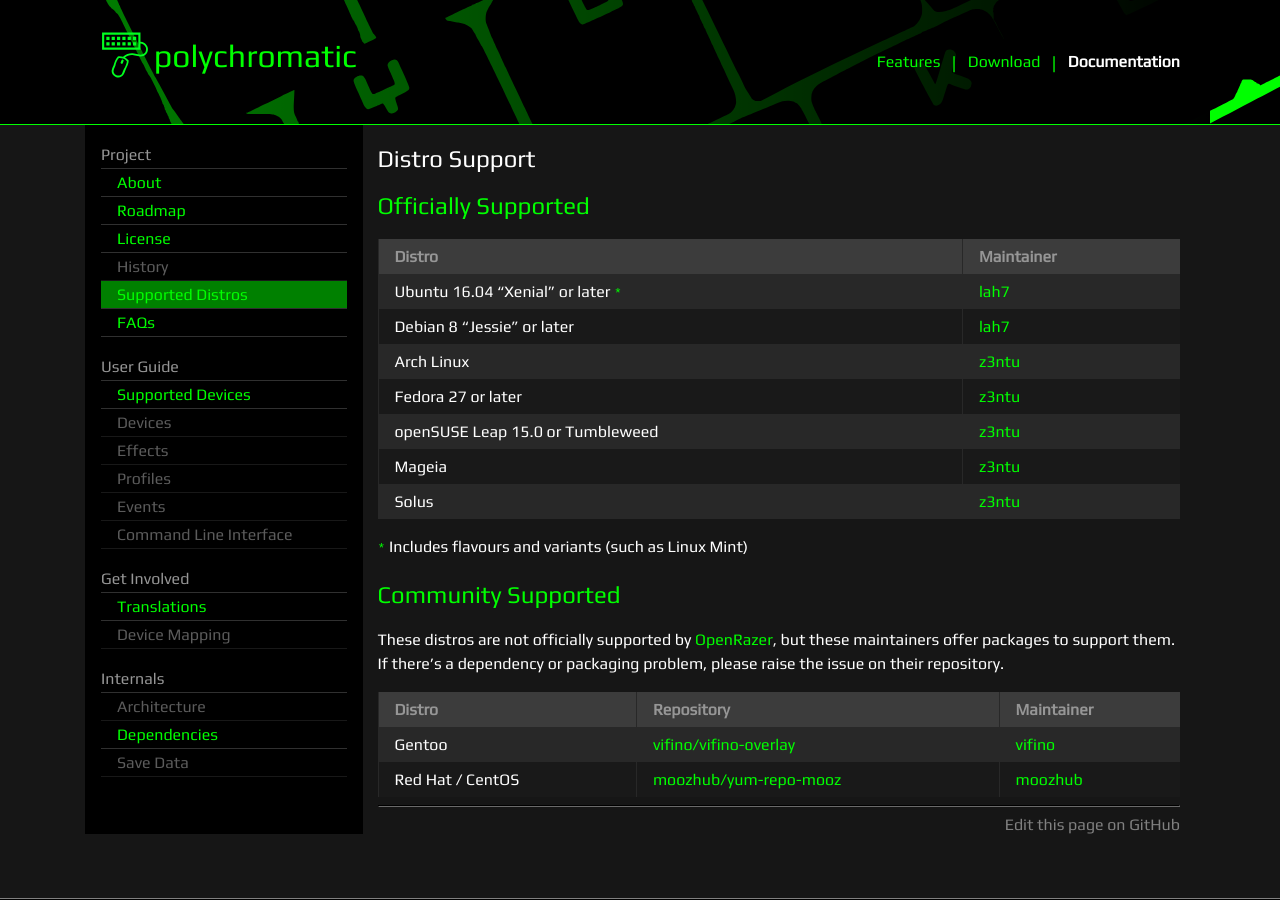
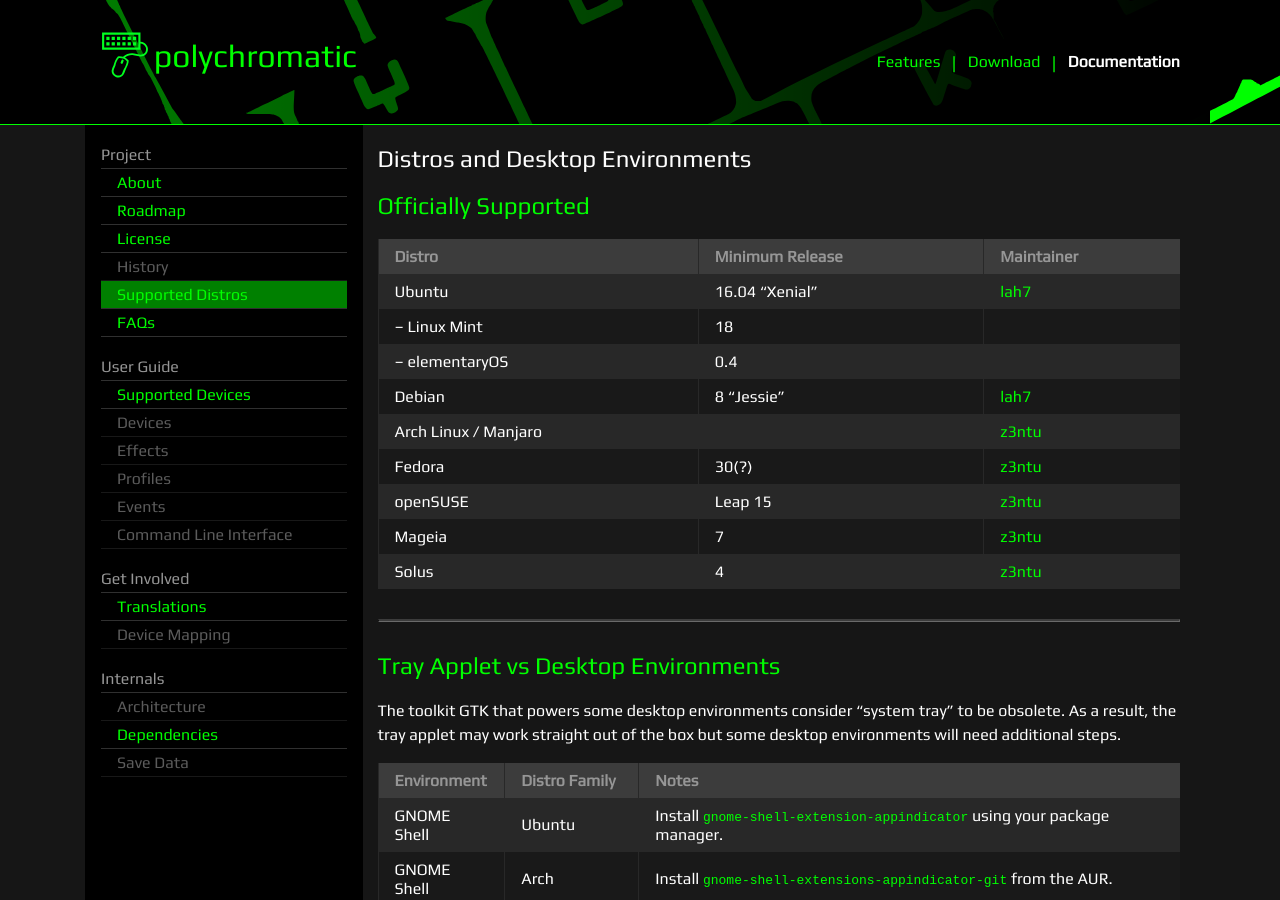
Before and after one commit to polychromatic/website, a Jekyll site: the page built from docs/supported-distros.md, in a window 1280 px wide and 900 px high. Built offline with Jekyll 4.4.1, drawn with Linux system fonts in a browser that asks for light colours; some of the changed text lies outside the part shown.

```diff
--- a/_sass/docs.scss
+++ b/_sass/docs.scss
@@ -62,6 +62,16 @@ $roadmap-line: #00FF00;
     img {
         max-width: 100%;
         box-shadow: 0 0 20px green;
+    }
+
+    h2, h3, h4 {
+        margin-top: -135px;
+        padding-top: 135px;
+    }
+
+    hr {
+        border-top: 2px solid $table-colour-head;
+        margin: 30px 0;
     }
 }
 
--- a/assets/js/polychromatic.js
+++ b/assets/js/polychromatic.js
@@ -3,15 +3,17 @@ var docs_sidebar_shown = false;
 
 const options = {
     animateHistoryBrowsing: true,
-    linkSelector: 'a[href^="/"]:not([data-no-swup]), a[href^="#"]:not([data-no-swup]), a[href^="../"]:not([data-no-swup])',
+    linkSelector: 'a[href^="/"]:not([data-no-swup]), a[href^="../"]:not([data-no-swup])',
 };
 
 const swup = new Swup(options);
 swup.on("transitionStart", page_exit);
 swup.on("contentReplaced", page_enter);
 
-function page_enter() {
-    window.scrollTo(0, 0);
+function page_enter(no_scroll) {
+    if (no_scroll != true) {
+        window.scrollTo(0, 0);
+    }
 
     // Update navigation 'active' class
     var nav_class = document.getElementById("current-page-class").value;
@@ -41,9 +43,9 @@ function page_enter() {
     var td = document.querySelectorAll("td");
     if (td.length > 0) {
         for (i = 0; i < td.length; i++) {
-            if (td[i].textContent == "Yes") {
+            if (td[i].textContent.search("Yes") != -1) {
                 td[i].classList.add("yes");
-            } else if (td[i].textContent == "No") {
+            } else if (td[i].textContent.search("No") != -1) {
                 td[i].classList.add("no");
             }
         }
@@ -71,4 +73,4 @@ function change_doc(element) {
 }
 
 // Initial page load
-page_enter();
+page_enter(true);
--- a/docs/supported-distros.md
+++ b/docs/supported-distros.md
@@ -1,24 +1,61 @@
 ---
 layout: docs
-title: Distro Support
+title: Distros and Desktop Environments
 permalink: /docs/distros/
 class: docs
 ---
 
 ## Officially Supported
 
-Distro                                          | Maintainer
-------------------------------------------------|-----------------------|
-Ubuntu 16.04 "Xenial" or later `*`              | [lah7]
-Debian 8 "Jessie" or later                      | [lah7]
-Arch Linux                                      | [z3ntu]
-Fedora 27 or later                              | [z3ntu]
-openSUSE Leap 15.0 or Tumbleweed                | [z3ntu]
-Mageia                                          | [z3ntu]
-Solus                                           | [z3ntu]
 
-`*` Includes flavours and variants (such as Linux Mint)
+Distro                          | Minimum Release   | Maintainer
+--------------------------------|-------------------|----------------|
+Ubuntu                          | 16.04 "Xenial"    | [lah7]
+-- Linux Mint                   | 18                |
+-- elementaryOS                 | 0.4               |
+Debian                          | 8 "Jessie"        | [lah7]
+Arch Linux / Manjaro            |                   | [z3ntu]
+Fedora                          | 30(?)             | [z3ntu]
+openSUSE                        | Leap 15           | [z3ntu]
+Mageia                          | 7                 | [z3ntu]
+Solus                           | 4                 | [z3ntu]
 
+---
+
+## Tray Applet vs Desktop Environments
+
+The toolkit GTK that powers some desktop environments consider "system tray" to
+be obsolete. As a result, the tray applet may work straight out of the box but
+some desktop environments will need additional steps.
+
+| Environment   | Distro Family | Notes                                           |
+| ------------- | ------------- | ----------------------------------------------- |
+| GNOME Shell   | Ubuntu        | Install [`gnome-shell-extension-appindicator`](https://packages.ubuntu.com/focal/gnome-shell-extension-appindicator) using your package manager.
+| GNOME Shell   | Arch          | Install [`gnome-shell-extensions-appindicator-git`](https://aur.archlinux.org/packages/gnome-shell-extension-appindicator-git/) from the AUR.
+| GNOME Shell   | Other         | You may need a GNOME extension that provides AppIndicator support.
+| Pantheon      | elementaryOS  | [This feature was removed in 5.0 "Juno"](https://www.reddit.com/r/elementaryos/comments/8zdrvz/any_way_to_get_back_indicators_in_juno/). You can restore the feature by [following these instructions](https://www.linuxuprising.com/2018/08/how-to-re-enable-ayatana-appindicators.html).
+
+---
+
+## Test Workbench
+
+Before a major release is out, the latest version of these distros (at the time)
+are checked to ensure the software is installable and looks good:
+
+| Distro            | Desktop Environment               |
+| ----------------- | --------------------------------- |
+| Manjaro           | KDE
+| Ubuntu            | GNOME
+| Linux Mint        | Cinnamon
+| elementaryOS      | Pantheon
+| Debian            | MATE
+| Fedora            | GNOME
+| openSUSE Leap     | IceWM
+| Mageia            | XFCE
+| Solus             | Budgie
+| Lubuntu           | LXQT
+
+---
 
 ## Community Supported
 
```
Also changed, not shown: docs/config-effects.md (added, +331 -0 lines), docs/config-presets.md (added, +9 -0 lines), docs/config.md (added, +85 -0 lines), docs/supported-devices.md (+10 -6 lines), docs/translations.md (+1 -4 lines).
